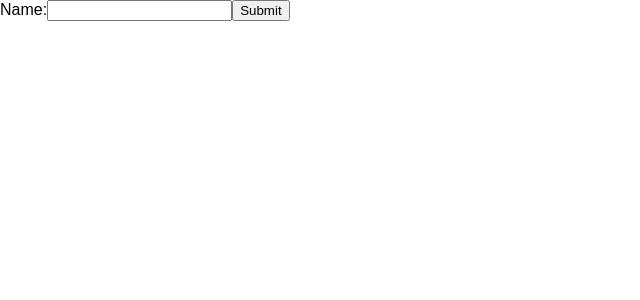
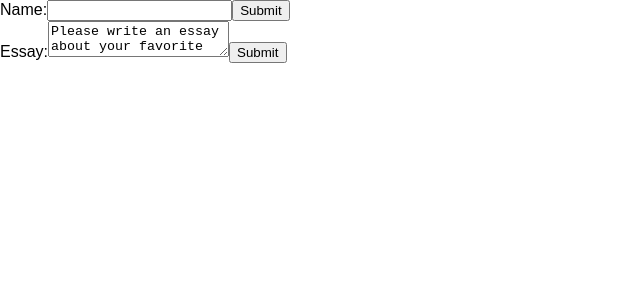
Before and after one commit to GennaMarco/react-app, a React (Create React App) app: page / in a window 1280 px wide. Shown: the top 300 px of the page, without its empty margins (0-640 px from the left). Built offline with nearby package versions, Linux system fonts and the light colour scheme.

Commit message:
textarea form in root2

```diff
--- a/public/index.html
+++ b/public/index.html
@@ -26,6 +26,7 @@
       You need to enable JavaScript to run this app.
     </noscript>
     <div id="root"></div>
+    <div id="root2"></div>
     <!--
       This HTML file is a template.
       If you open it directly in the browser, you will see an empty page.
--- /dev/null
+++ b/src/EssayForm.js
@@ -0,0 +1,36 @@
+import React from 'react';
+
+class EssayForm extends React.Component {
+    constructor(props) {
+        super(props);
+        this.state = {
+            value: 'Please write an essay about your favorite DOM element.'
+        };
+
+        this.handleChange = this.handleChange.bind(this);
+        this.handleSubmit = this.handleSubmit.bind(this);
+    }
+
+    handleChange(event) {
+        this.setState({value: event.target.value});
+    }
+
+    handleSubmit(event) {
+        alert('An essay was submitted: ' + this.state.value);
+        event.preventDefault();
+    }
+
+    render() {
+        return (
+            <form onSubmit={this.handleSubmit}>
+                <label>
+                    Essay:
+                    <textarea value={this.state.value} onChange={this.handleChange} />
+                </label>
+                <input type="submit" value="Submit" />
+            </form>
+        );
+    }
+}
+
+export default EssayForm;
--- a/src/index.js
+++ b/src/index.js
@@ -2,7 +2,9 @@
 import ReactDOM from 'react-dom';
 import './index.css';
 import NameForm from './NameForm';
+import EssayForm from './EssayForm';
 import registerServiceWorker from './registerServiceWorker';
 
 ReactDOM.render(<NameForm />, document.getElementById('root'));
+ReactDOM.render(<EssayForm />, document.getElementById('root2'));
 registerServiceWorker();
```
